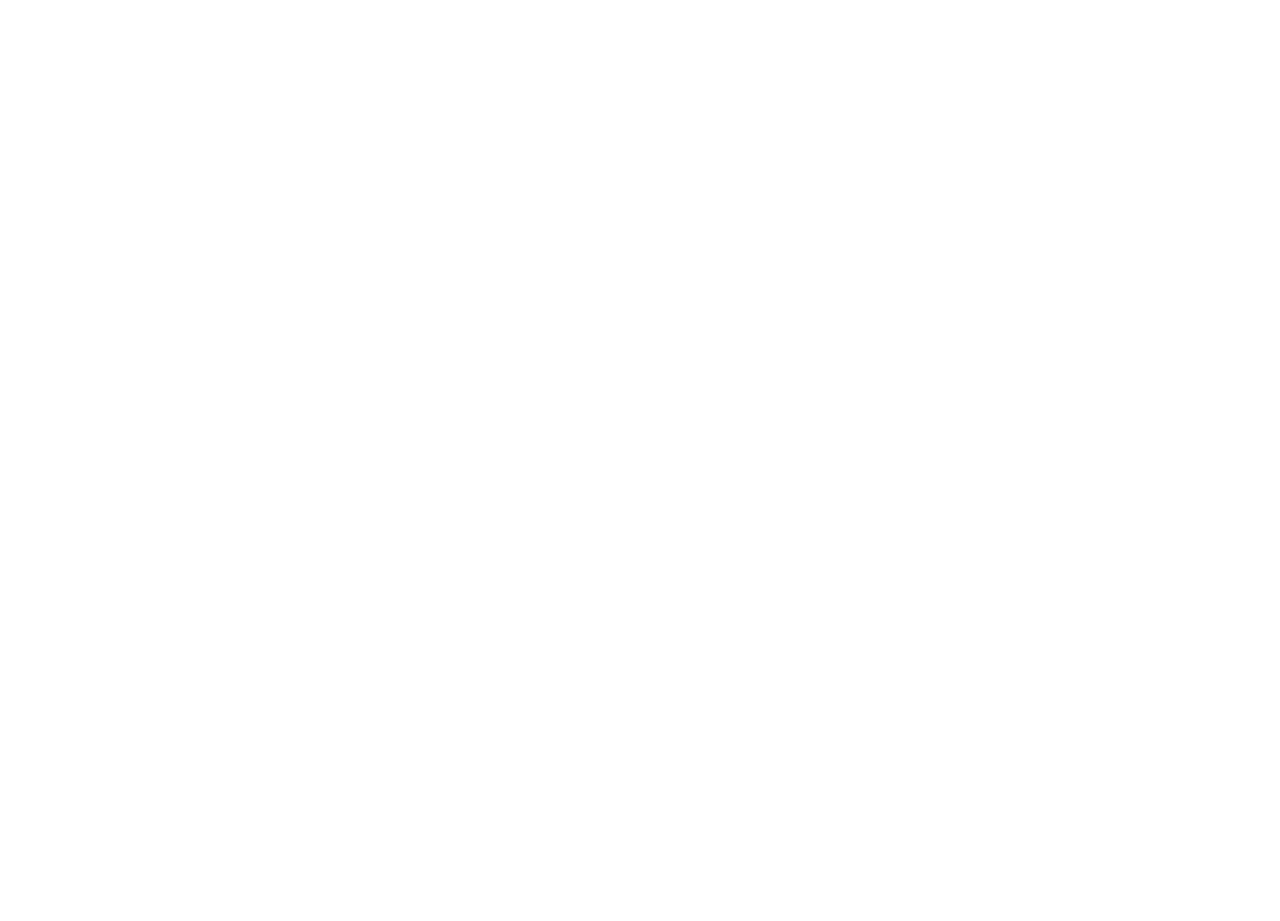
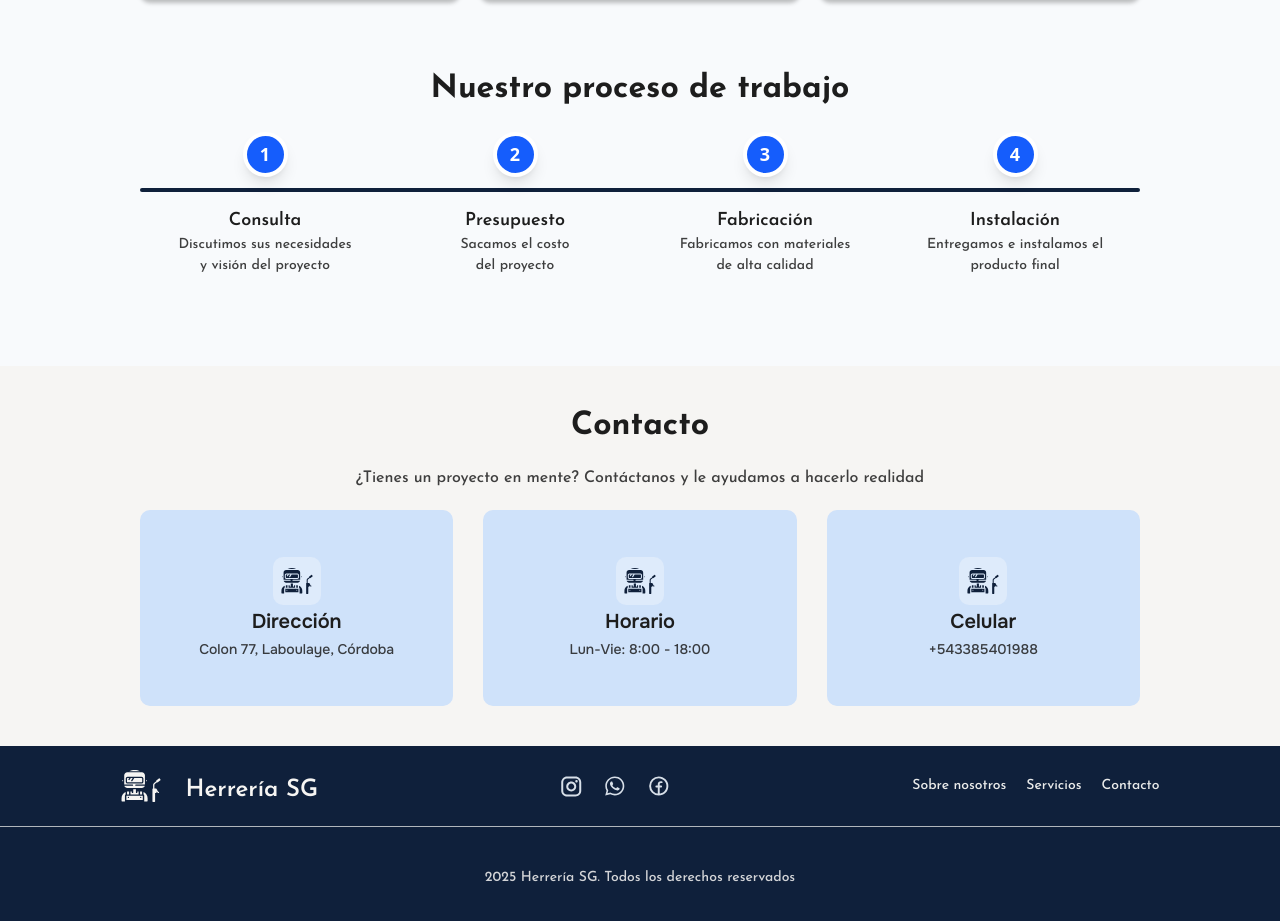
Before and after one commit to Frangia22/HerreriaSGlbye.github.io, a React (Vite) app: page / in a window 1280 px wide. Shown: the part 1702-2623 px from the top of the page. Before the commit the page ends 1143 px from the top, so only its background shows below. Built offline with nearby package versions, Linux system fonts and the light colour scheme.

Commit message:
feat: :sparkles: Agregar componentes OurServices, Contact y Footer en App.tsx para completar la estructura de la aplicación

```diff
--- a/src/App.tsx
+++ b/src/App.tsx
@@ -3,6 +3,9 @@
 import { Navbar } from "./components/navbar";
 import { Hero } from "./components/hero";
 import { AboutUs } from "./components/about-us";
+import { OurServices } from "./components/our_services";
+import { Contact } from "./components/contact";
+import { Footer } from "./components/footer";
 
 
 export default function App() {
@@ -11,6 +14,9 @@
         <Navbar />
         <Hero />
         <AboutUs />
+        <OurServices />
+        <Contact />
+        <Footer />
     </main>
   );
 }
--- a/src/components/navbar.tsx
+++ b/src/components/navbar.tsx
@@ -7,9 +7,9 @@
         <nav className='fixed lg:static top-[25px] lg:top-0 z-10 mx-auto shadow-lg lg:shadow-none w-[calc(100vw-40px)] lg:w-full rounded-[10px] lg:rounded-none  flex justify-around items-center py-[13px] bg-[#F6F5F3] border border-white lg:border-none'>
             <div className='flex items-end justify-center gap-2'>
                 <HerreriaIcon className={'fill-black'} />
-                <h2 className='hidden lg:block font-josefin font-semibold text-[24px] leading-[24px]'>Herrería SG</h2>
+                <h2 className='md:hidden lg:block font-josefin font-semibold text-[24px] leading-[24px]'>Herrería SG</h2>
             </div>
-            <ol className='flex items-center gap-4 list-none'>
+            <ol className='hidden md:flex items-center gap-4 list-none'>
                 <li>
                     <Link className='font-josefin font-medium text-[16px]' to="/">Sobre nosotros</Link>
                 </li>
@@ -21,7 +21,7 @@
                 </li>
             </ol>
 
-            <button className='bg-[#111111] px-[20px] py-[5px] rounded-[5px] hover:bg-[#1a1a1a] hover:shadow-md transition-colors duration-300'>
+            <button className='bg-[#111111] px-[20px] py-[5px] rounded-[5px] hover:bg-[#1a1a1a] hover:shadow-md transition-colors duration-300 hidden md:block'>
                 <Link className='text-white font-josefin font-medium text-[16px] leading-4' to="/contact">Contacto</Link>
             </button>
         </nav>
```
